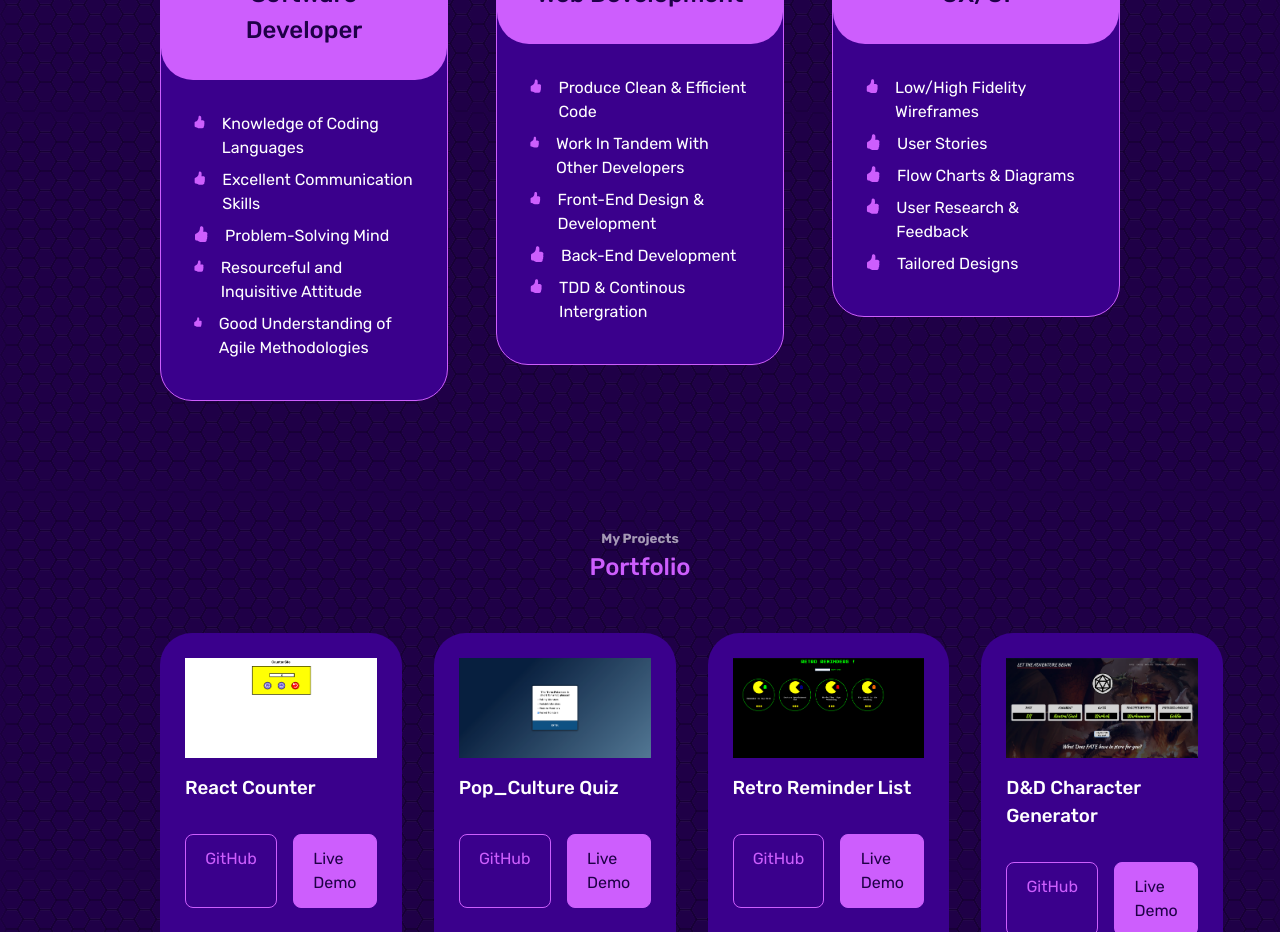
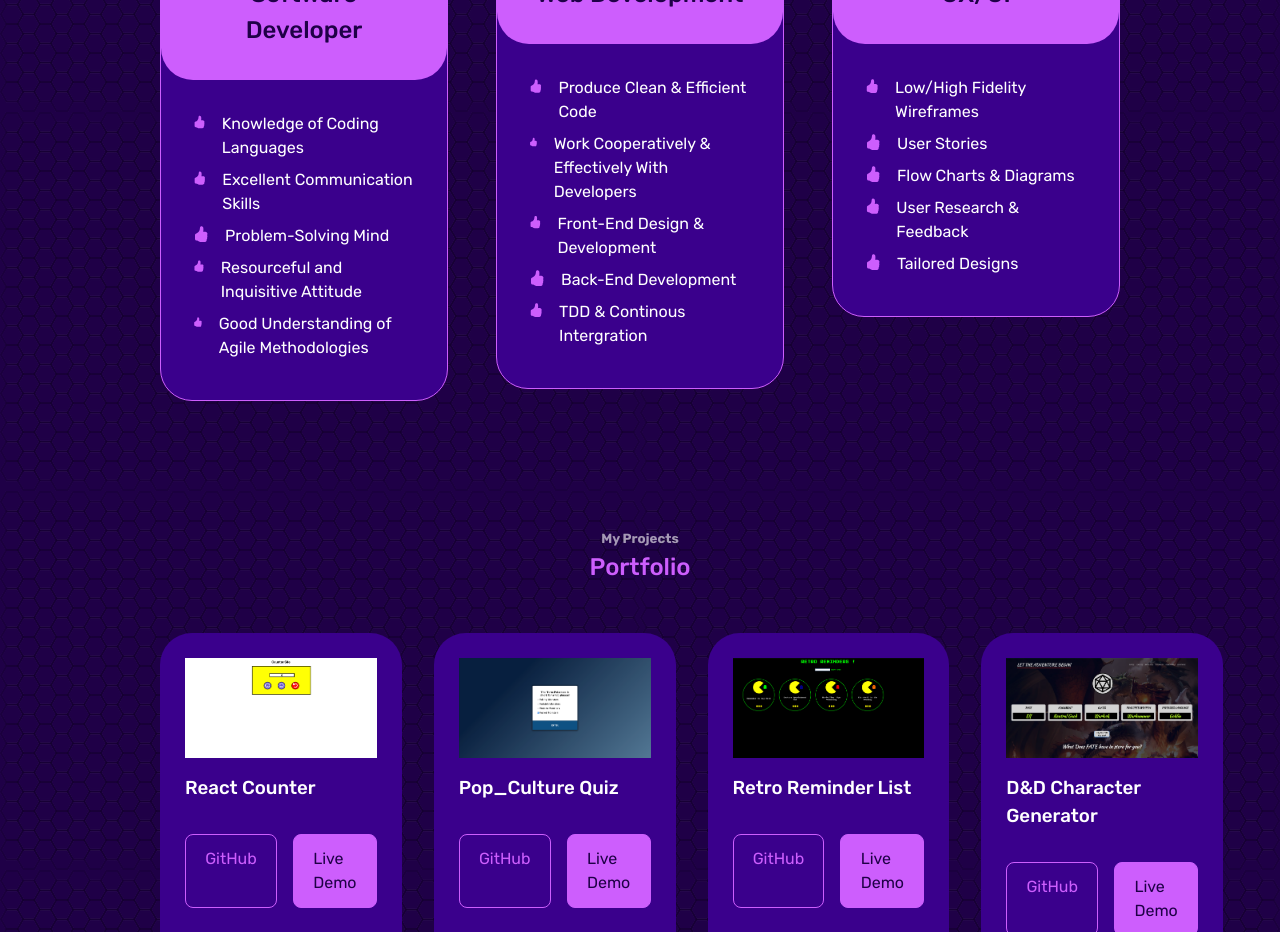
Before and after one commit to WCalderbank/AboutMe_Website, a React (Create React App) app in the folder aboutme_website/: page / in a window 1280 px wide. Shown: the part 2920-3852 px from the top of the page. Built offline with nearby package versions, Linux system fonts and the light colour scheme.

Commit message:
Hard code edit

```diff
--- a/aboutme_website/src/Components/ServicesIProvide/ServicesIProvide.jsx
+++ b/aboutme_website/src/Components/ServicesIProvide/ServicesIProvide.jsx
@@ -48,7 +48,7 @@ function ServicesIProvide() {
             </li>
             <li>
               <BsFillHandThumbsUpFill className="service_i_provide_icon" />
-              <p>Work In Tandem With Other Developers</p>
+              <p>Work Cooperatively & Effectively With Developers</p>
             </li>
             <li>
               <BsFillHandThumbsUpFill className="service_i_provide_icon" />
```
